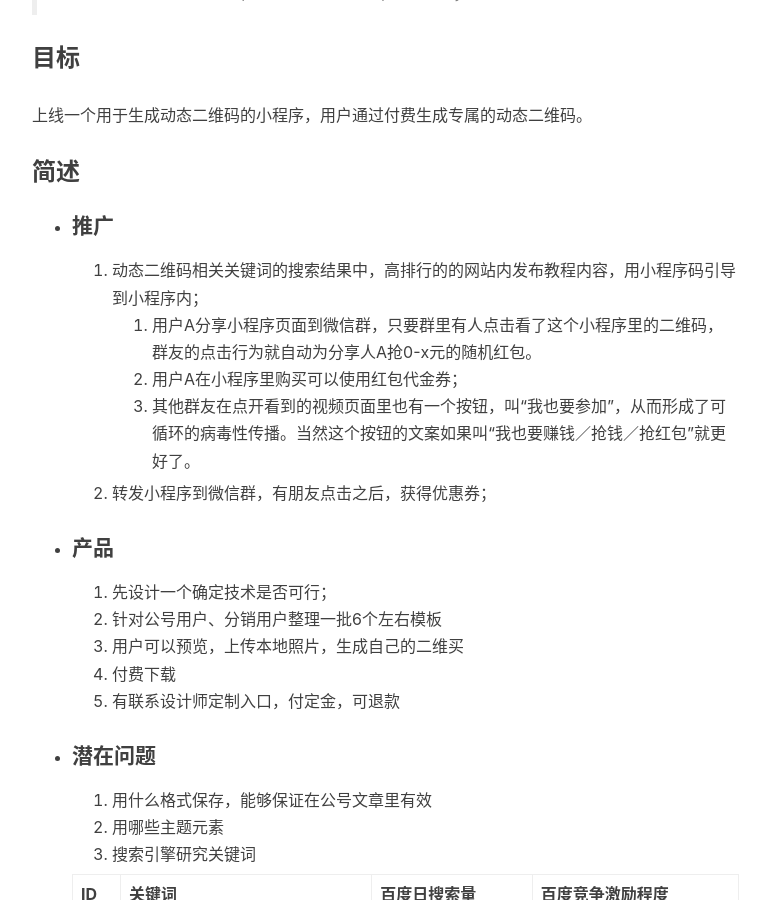
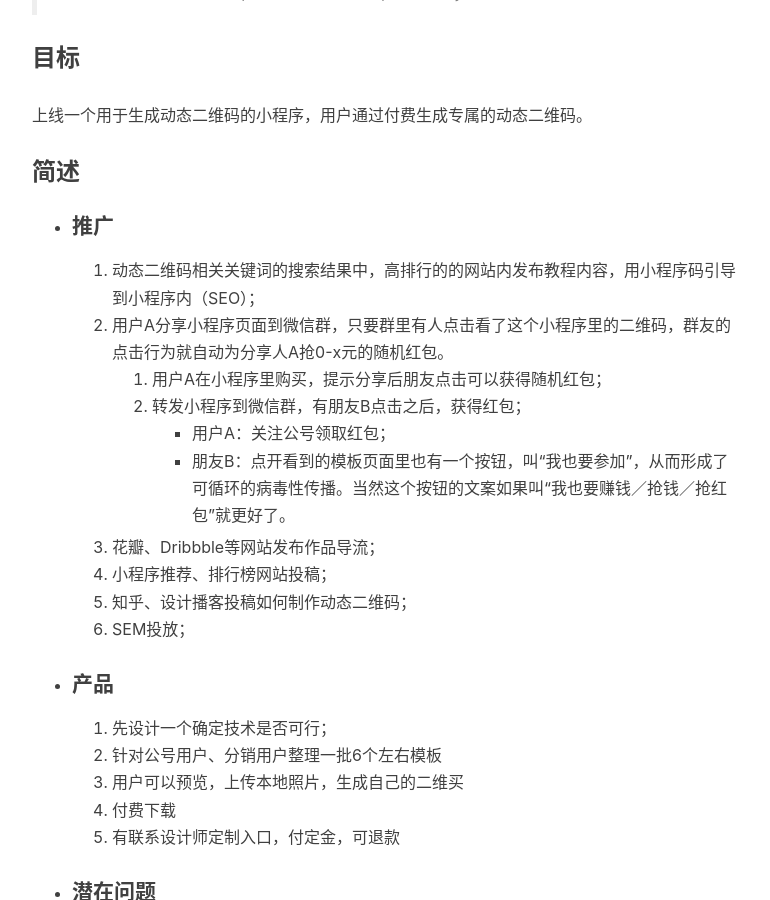
Before and after one commit to shaneliu/shaneliu.github.io, a Jekyll site: the page built from _posts/2017-05-08-Dynamic-qrcode.markdown, in a window 1280 px wide and 900 px high, scrolled down 593 px. Shown: the whole window, without its empty margins (233-1003 px from the left). Built offline with Jekyll 4.4.1, drawn with Linux system fonts in a browser that asks for light colours; nearby versions of some CDN libraries; comment, search, counter and statistics services are not loaded.

Commit message:
modified Dynamic-qrcode

```diff
--- a/_posts/2017-04-27-How-to-ask.markdown
+++ b/_posts/2017-04-27-How-to-ask.markdown
@@ -6,8 +6,8 @@ date:       2017-04-27 12:00:00
 author:     "Shane"
 header-img: "img/reading.png"
 tags:
-    - 方法论
     - 读书笔记
+    - 产品经理
 ---
 
 
--- a/_posts/2017-05-05-kill-procrastination.markdown
+++ b/_posts/2017-05-05-kill-procrastination.markdown
@@ -6,7 +6,7 @@ date:       2017-05-05 12:00:00
 author:     "Shane"
 header-img: "img/QQ20160118-8.png"
 tags:
-    - 方法论
+    - 产品经理
     - 读书笔记
 ---
 
--- a/_posts/2017-05-08-Dynamic-qrcode.markdown
+++ b/_posts/2017-05-08-Dynamic-qrcode.markdown
@@ -20,11 +20,16 @@ tags:
 ### 简述
 
 - #### 推广
-    1. 动态二维码相关关键词的搜索结果中，高排行的的网站内发布教程内容，用小程序码引导到小程序内；
-        1. 用户A分享小程序页面到微信群，只要群里有人点击看了这个小程序里的二维码，群友的点击行为就自动为分享人A抢0-x元的随机红包。
-        2. 用户A在小程序里购买可以使用红包代金券；
-        3. 其他群友在点开看到的视频页面里也有一个按钮，叫“我也要参加”，从而形成了可循环的病毒性传播。当然这个按钮的文案如果叫“我也要赚钱／抢钱／抢红包”就更好了。
-    2. 转发小程序到微信群，有朋友点击之后，获得优惠券；
+    1. 动态二维码相关关键词的搜索结果中，高排行的的网站内发布教程内容，用小程序码引导到小程序内（SEO）；
+    2. 用户A分享小程序页面到微信群，只要群里有人点击看了这个小程序里的二维码，群友的点击行为就自动为分享人A抢0-x元的随机红包。
+        1. 用户A在小程序里购买，提示分享后朋友点击可以获得随机红包；
+        2. 转发小程序到微信群，有朋友B点击之后，获得红包；
+            - 用户A：关注公号领取红包；
+            - 朋友B：点开看到的模板页面里也有一个按钮，叫“我也要参加”，从而形成了可循环的病毒性传播。当然这个按钮的文案如果叫“我也要赚钱／抢钱／抢红包”就更好了。
+    3. 花瓣、Dribbble等网站发布作品导流；
+    4. 小程序推荐、排行榜网站投稿；
+    5. 知乎、设计播客投稿如何制作动态二维码；
+    6. SEM投放；
 
 - #### 产品
     1. 先设计一个确定技术是否可行；
@@ -75,3 +80,6 @@ tags:
             + PC端需要安装flash
             + 模板不精致
             + 没有病毒传播设计
+    3. [微微二维码](http://www.wwei.cn/):
+        - 优势
+        - 劣势
```
Also changed, not shown: _posts/2017-05-07-How-2-learn.markdown (+5 -5 lines).
